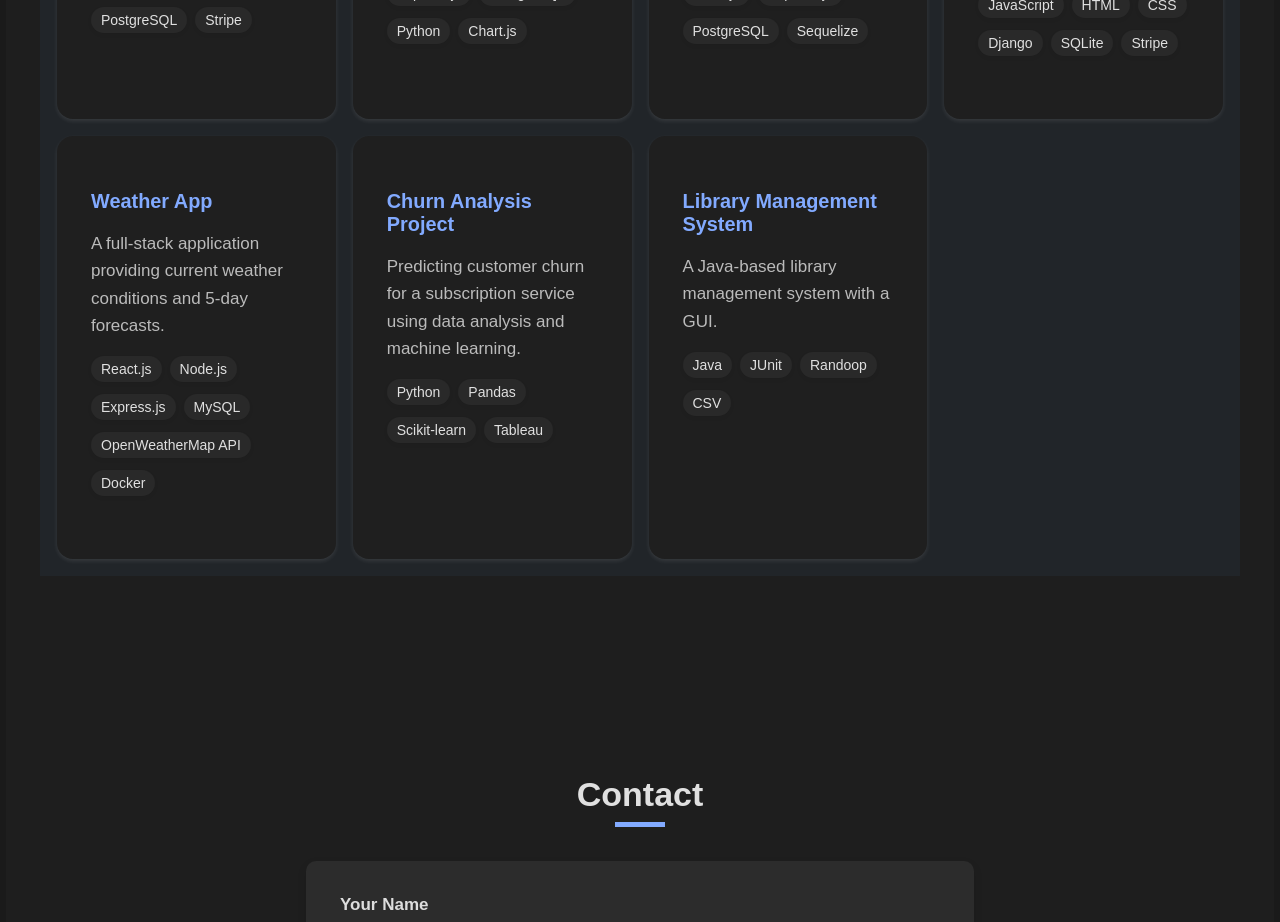
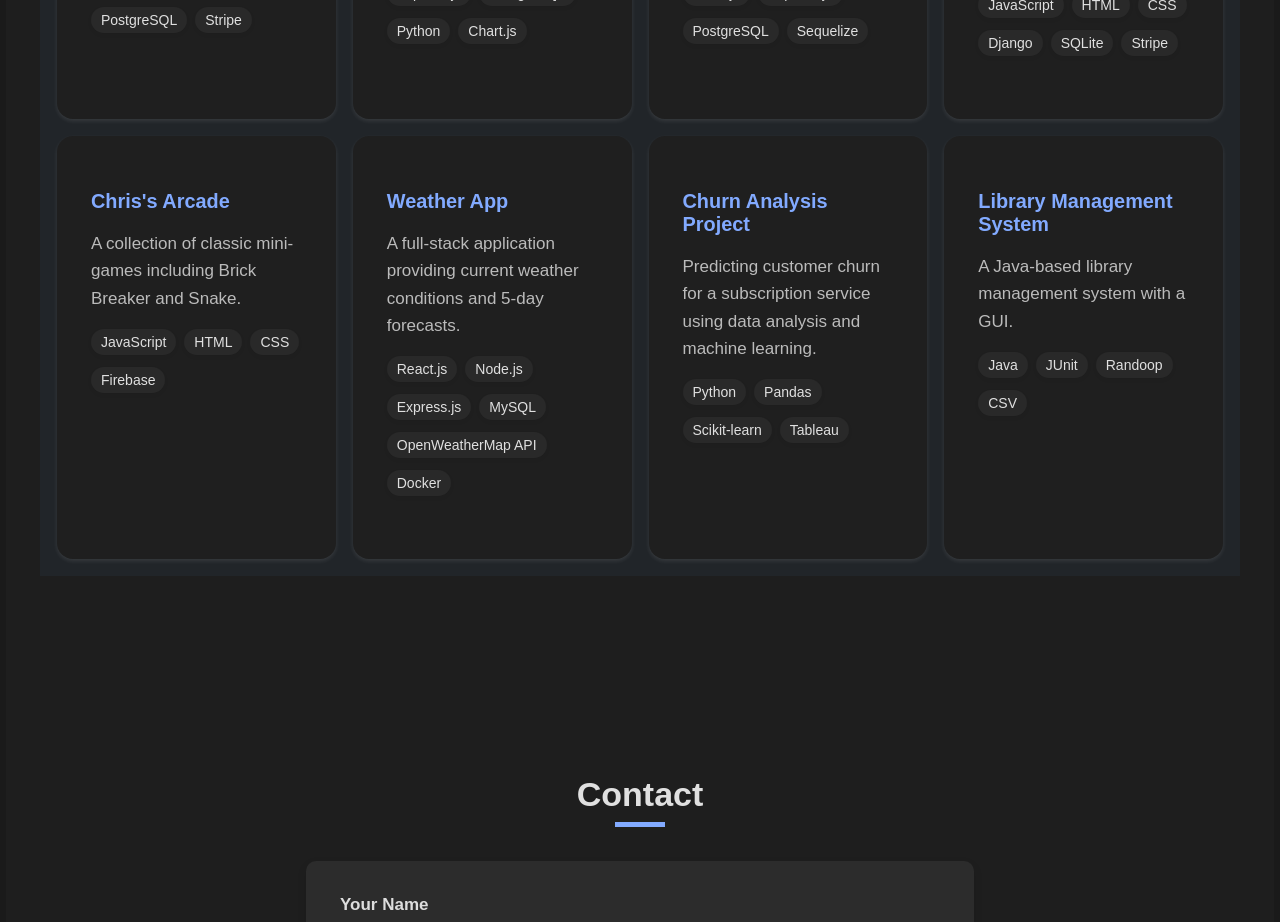
Before and after one commit to chrispsang/my-portfolio, a React (Create React App) app: page / in a window 1280 px wide. Shown: the part 8060-8982 px from the top of the page. Built offline with nearby package versions, Linux system fonts and the light colour scheme.

Commit message:
updated projects

```diff
--- a/src/App.js
+++ b/src/App.js
@@ -158,20 +158,20 @@ function App() {
       githubLink: "https://github.com/chrispsang/Beauty-Skincare.git",
       siteLink: "https://github.com/chrispsang/Beauty-Skincare.git",
     },
-    // {
-    //   title: "Chris's Arcade",
-    //   shortDescription:
-    //     "A collection of classic mini-games including Brick Breaker and Snake.",
-    //   description:
-    //     "Chris's Arcade is a nostalgic collection of classic mini-games like Brick Breaker and Snake. I enjoyed working on this project as it allowed me to blend creativity with technical skills. The user authentication and leaderboard features provided a challenging yet rewarding experience, directly impacting user engagement and competition. Firebase made real-time score tracking seamless, enhancing the overall gaming experience.",
-    //   keyLearnings: [
-    //     "Enhanced my skills in front-end development and game design by integrating a real-time database and user authentication using Firebase.",
-    //   ],
-    //   techStack: ["JavaScript", "HTML", "CSS", "Firebase"],
-    //   screenshots: ["/arcadegame1.png", "/arcadegame2.png"],
-    //   githubLink: "https://github.com/chrispsang/Arcade-games",
-    //   siteLink: "https://chrispsang.github.io/Arcade-games",
-    // },
+    {
+      title: "Chris's Arcade",
+      shortDescription:
+        "A collection of classic mini-games including Brick Breaker and Snake.",
+      description:
+        "Chris's Arcade is a nostalgic collection of classic mini-games like Brick Breaker and Snake. I enjoyed working on this project as it allowed me to blend creativity with technical skills. The user authentication and leaderboard features provided a challenging yet rewarding experience, directly impacting user engagement and competition. Firebase made real-time score tracking seamless, enhancing the overall gaming experience.",
+      keyLearnings: [
+        "Enhanced my skills in front-end development and game design by integrating a real-time database and user authentication using Firebase.",
+      ],
+      techStack: ["JavaScript", "HTML", "CSS", "Firebase"],
+      screenshots: ["arcadegame1.png", "arcadegame2.png"],
+      githubLink: "https://github.com/chrispsang/Arcade-games",
+      siteLink: "https://chrispsang.github.io/Arcade-games",
+    },
     {
       title: "Weather App",
       shortDescription:
```
